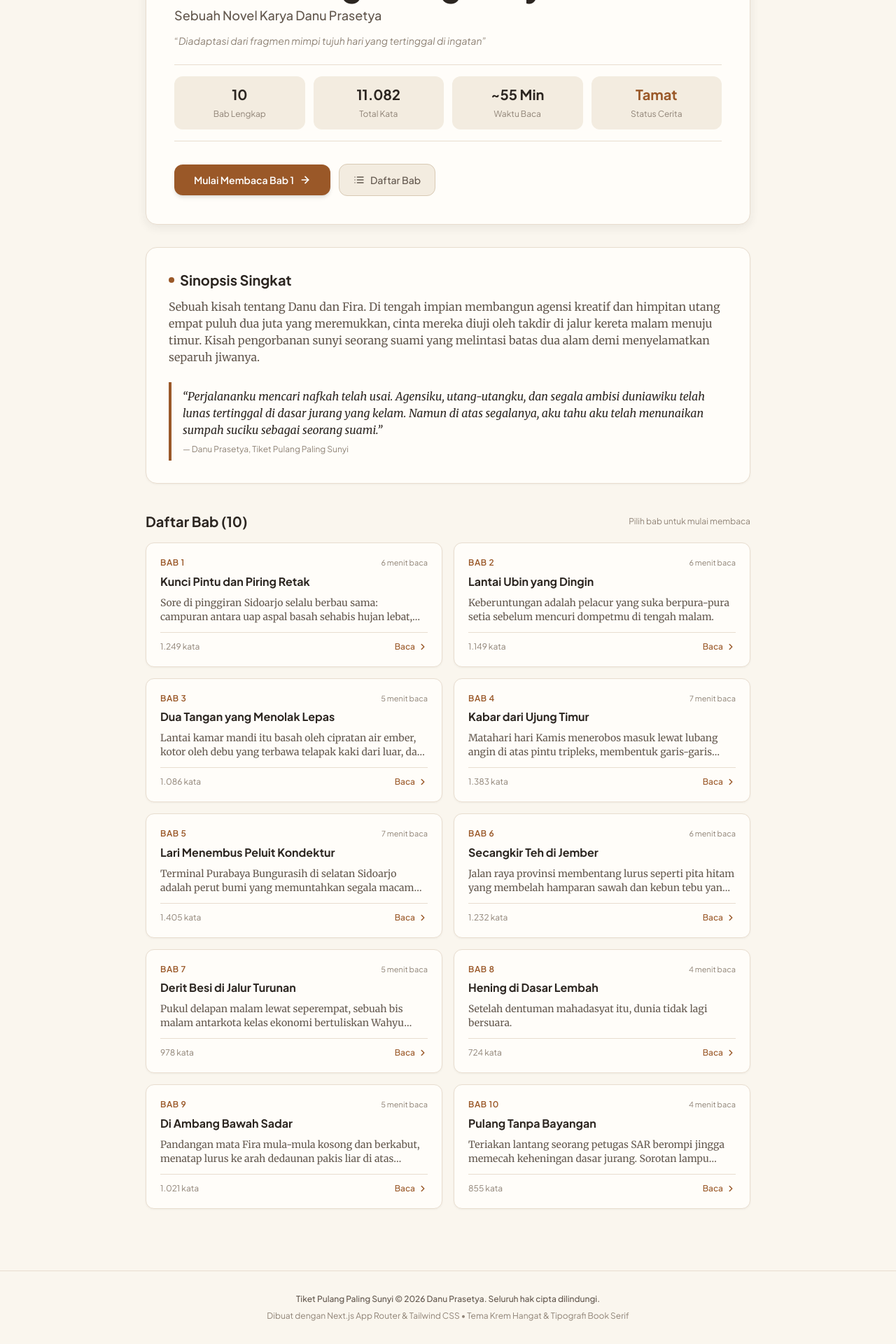
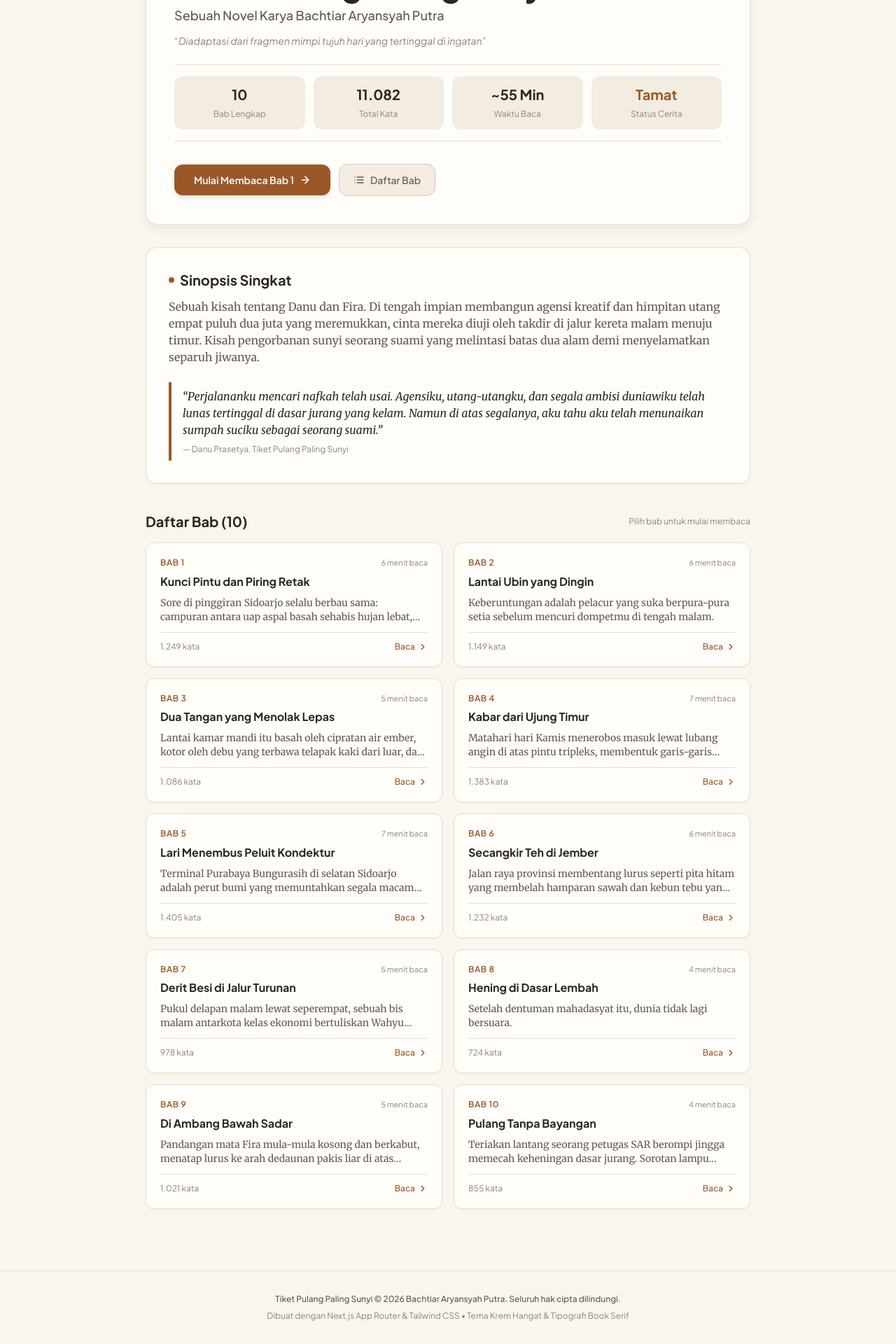
Before and after one commit to arstate/tiket-pulang-paling-sunyi, a Next.js app: page / in a window 1280 px wide. Shown: the part 244-2164 px from the top of the page at 70% size. Built offline with nearby package versions, Linux system fonts and the light colour scheme.

Commit message:
chore: perbarui nama penulis novel menjadi Bachtiar Aryansyah Putra

```diff
--- a/src/app/layout.tsx
+++ b/src/app/layout.tsx
@@ -2,8 +2,8 @@ import type { Metadata, Viewport } from "next";
 import "./globals.css";
 
 export const metadata: Metadata = {
-  title: "Tiket Pulang Paling Sunyi — Novel Karya Danu Prasetya",
-  description: "Web Reader interaktif novel 'Tiket Pulang Paling Sunyi' karya Danu Prasetya. 10 Bab lengkap, tema krem hangat, ramah mata, responsif di HP & PC.",
+  title: "Tiket Pulang Paling Sunyi — Novel Karya Bachtiar Aryansyah Putra",
+  description: "Web Reader interaktif novel 'Tiket Pulang Paling Sunyi' karya Bachtiar Aryansyah Putra. 10 Bab lengkap, tema krem hangat, ramah mata, responsif di HP & PC.",
   icons: {
     icon: "/favicon.svg",
   },
--- a/src/app/page.tsx
+++ b/src/app/page.tsx
@@ -355,7 +355,7 @@ export default function Home() {
       <footer className={`mt-auto border-t border-[var(--border-subtle)] py-8 px-4 text-center text-xs text-[var(--text-muted)] bg-[var(--bg-card)]/50 ${activeChapterId > 0 ? "mb-14 sm:mb-0" : ""}`}>
         <div className="max-w-4xl mx-auto space-y-2">
           <p className="font-medium text-[var(--text-secondary)]">
-            Tiket Pulang Paling Sunyi © 2026 Danu Prasetya. Seluruh hak cipta dilindungi.
+            Tiket Pulang Paling Sunyi © 2026 Bachtiar Aryansyah Putra. Seluruh hak cipta dilindungi.
           </p>
           <p>
             Dibuat dengan Next.js App Router & Tailwind CSS • Tema Krem Hangat & Tipografi Book Serif
--- a/src/data/novelData.ts
+++ b/src/data/novelData.ts
@@ -3,7 +3,7 @@ import { NovelData } from "../types/novel";
 
 export const NOVEL_DATA: NovelData = {
   "title": "Tiket Pulang Paling Sunyi",
-  "subtitle": "Sebuah Novel Karya Danu Prasetya",
+  "subtitle": "Sebuah Novel Karya Bachtiar Aryansyah Putra",
   "tagline": "Diadaptasi dari fragmen mimpi tujuh hari yang tertinggal di ingatan",
   "author": "Danu Prasetya",
   "genre": "Drama / Emosional / Romansa Realis",
```
Also changed, not shown: 2 other files (tests, documents, lock files or other folders).
